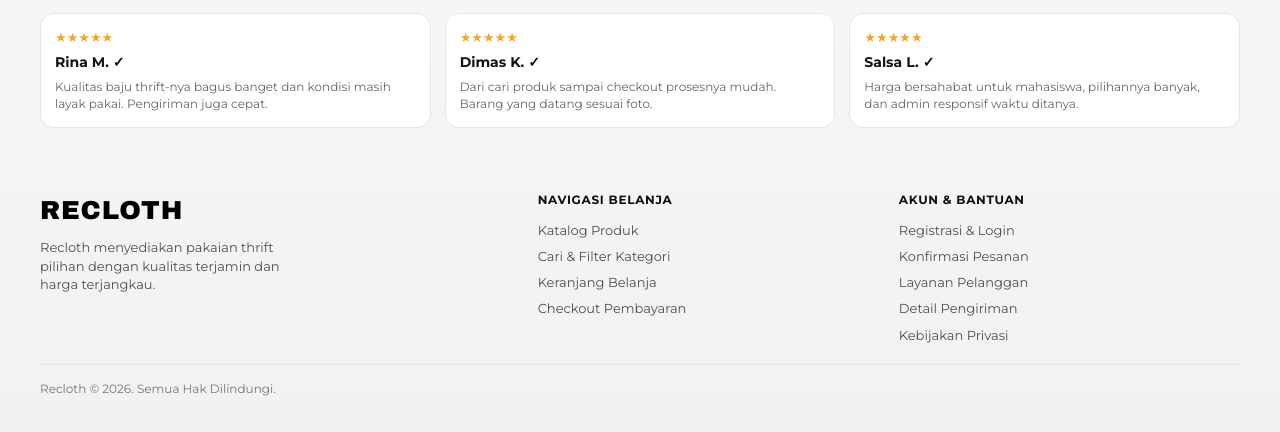
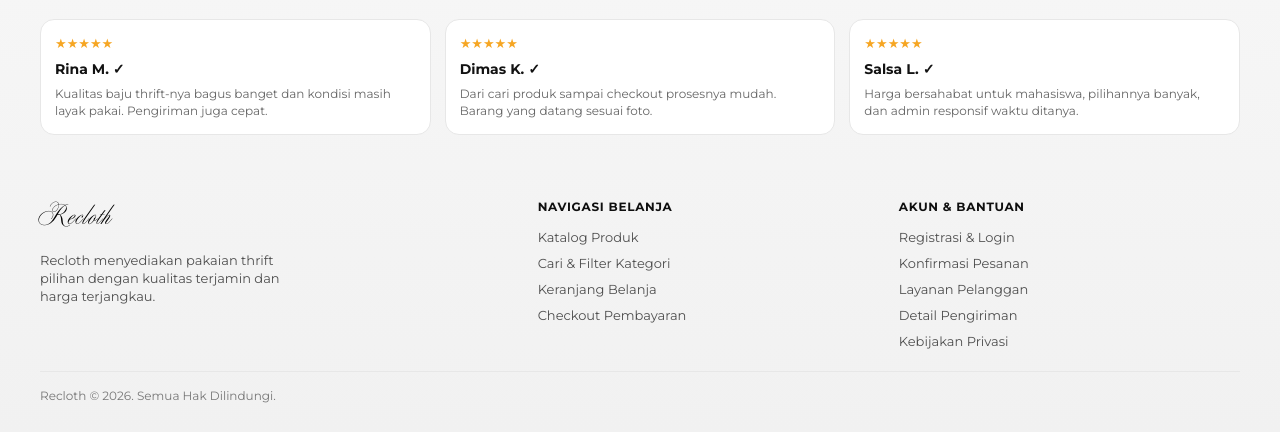
Before and after one commit to kite1412/Recloth, a PHP site: page / in a window 1280 px wide. Shown: the part 1847-2279 px from the top of the page. Before the commit the page ends 2243 px from the top, so only its background shows below. Run offline with PHP 8.4, Linux system fonts and the light colour scheme.

Commit message:
update brand logo

```diff
--- a/index.php
+++ b/index.php
@@ -31,14 +31,25 @@ function formatRupiah(float $amount): string
 
 <!DOCTYPE html>
 <html lang="id">
+
 <head>
     <meta charset="UTF-8">
     <meta name="viewport" content="width=device-width, initial-scale=1.0">
     <title><?= htmlspecialchars($title, ENT_QUOTES, 'UTF-8') ?></title>
     <link rel="preconnect" href="https://fonts.googleapis.com">
     <link rel="preconnect" href="https://fonts.gstatic.com" crossorigin>
-    <link href="https://fonts.googleapis.com/css2?family=Archivo+Black&family=Montserrat:wght@400;500;600;700&display=swap" rel="stylesheet">
+    <link rel="icon" type="image/png" href="public/icons/app-logo.png">
+    <link
+        href="https://fonts.googleapis.com/css2?family=Archivo+Black&family=Montserrat:wght@400;500;600;700&display=swap"
+        rel="stylesheet">
     <style>
+        @font-face {
+            font-family: 'Symphony';
+            src: url('public/fonts/symphony-pro-regular.otf') format('opentype');
+            font-weight: normal;
+            font-style: normal;
+        }
+
         :root {
             --bg: #f4f4f4;
             --text: #121212;
@@ -82,11 +93,12 @@ function formatRupiah(float $amount): string
         }
 
         .brand {
-            font-family: "Archivo Black", sans-serif;
-            font-size: 26px;
+            font-family: "Symphony", sans-serif;
+            font-size: 30px;
             text-decoration: none;
             color: var(--black);
-            letter-spacing: 0.8px;
+            letter-spacing: 1px;
+            margin-top: 5px;
         }
 
         .menu {
@@ -456,10 +468,11 @@ function formatRupiah(float $amount): string
         }
     </style>
 </head>
+
 <body>
     <div class="site-wrap">
         <nav class="navbar">
-            <a class="brand" href="index.php">RECLOTH</a>
+            <a class="brand" href="index.php">Recloth</a>
             <ul class="menu">
                 <li><a href="index.php">Beranda</a></li>
                 <li><a href="src/user/catalog.php">Katalog</a></li>
@@ -471,9 +484,10 @@ function formatRupiah(float $amount): string
             <div class="nav-actions">
                 <a class="cart-icon" href="#" aria-label="Keranjang">
                     <svg viewBox="0 0 24 24" fill="none" xmlns="http://www.w3.org/2000/svg" aria-hidden="true">
-                        <path d="M3 4H5L7.3 14.2C7.5 15.1 8.3 15.8 9.2 15.8H17.8C18.7 15.8 19.5 15.1 19.7 14.2L21 8H6" stroke="currentColor" stroke-width="1.8" stroke-linecap="round" stroke-linejoin="round"/>
-                        <circle cx="9.5" cy="19" r="1.2" fill="currentColor"/>
-                        <circle cx="17.5" cy="19" r="1.2" fill="currentColor"/>
+                        <path d="M3 4H5L7.3 14.2C7.5 15.1 8.3 15.8 9.2 15.8H17.8C18.7 15.8 19.5 15.1 19.7 14.2L21 8H6"
+                            stroke="currentColor" stroke-width="1.8" stroke-linecap="round" stroke-linejoin="round" />
+                        <circle cx="9.5" cy="19" r="1.2" fill="currentColor" />
+                        <circle cx="17.5" cy="19" r="1.2" fill="currentColor" />
                     </svg>
                 </a>
                 <div class="auth-links">
@@ -487,7 +501,9 @@ function formatRupiah(float $amount): string
             <div>
                 <h1>Temukan Baju Thrift Sesuai Gayamu</h1>
                 <p>
-                    Recloth adalah platform e-commerce berbasis web yang menawarkan pakaian thrift berkualitas pilihan. Setiap produk dikurasi dengan teliti, sehingga kamu bisa tampil stylish dengan harga terjangkau dan pengalaman belanja yang nyaman.
+                    Recloth adalah platform e-commerce berbasis web yang menawarkan pakaian thrift berkualitas pilihan.
+                    Setiap produk dikurasi dengan teliti, sehingga kamu bisa tampil stylish dengan harga terjangkau dan
+                    pengalaman belanja yang nyaman.
                 </p>
                 <a class="hero-btn" href="src/user/catalog.php">Belanja Sekarang</a>
 
@@ -516,7 +532,8 @@ function formatRupiah(float $amount): string
                 <?php foreach ($newArrivals as $product): ?>
                     <?php $discount = $product['old'] > 0 ? round((($product['old'] - $product['price']) / $product['old']) * 100) : 0; ?>
                     <article class="card">
-                        <img src="<?= htmlspecialchars($product['image'], ENT_QUOTES, 'UTF-8') ?>" alt="<?= htmlspecialchars($product['name'], ENT_QUOTES, 'UTF-8') ?>">
+                        <img src="<?= htmlspecialchars($product['image'], ENT_QUOTES, 'UTF-8') ?>"
+                            alt="<?= htmlspecialchars($product['name'], ENT_QUOTES, 'UTF-8') ?>">
                         <h3><?= htmlspecialchars($product['name'], ENT_QUOTES, 'UTF-8') ?></h3>
                         <div class="price">
                             <span><?= formatRupiah((float) $product['price']) ?></span>
@@ -537,7 +554,8 @@ function formatRupiah(float $amount): string
                 <?php foreach ($topSelling as $product): ?>
                     <?php $discount = $product['old'] > 0 ? round((($product['old'] - $product['price']) / $product['old']) * 100) : 0; ?>
                     <article class="card">
-                        <img src="<?= htmlspecialchars($product['image'], ENT_QUOTES, 'UTF-8') ?>" alt="<?= htmlspecialchars($product['name'], ENT_QUOTES, 'UTF-8') ?>">
+                        <img src="<?= htmlspecialchars($product['image'], ENT_QUOTES, 'UTF-8') ?>"
+                            alt="<?= htmlspecialchars($product['name'], ENT_QUOTES, 'UTF-8') ?>">
                         <h3><?= htmlspecialchars($product['name'], ENT_QUOTES, 'UTF-8') ?></h3>
                         <div class="price">
                             <span><?= formatRupiah((float) $product['price']) ?></span>
@@ -575,8 +593,9 @@ function formatRupiah(float $amount): string
 
         <footer>
             <section>
-                <a class="brand" href="#">RECLOTH</a>
-                <p style="margin-top: 10px; max-width: 280px;">Recloth menyediakan pakaian thrift pilihan dengan kualitas terjamin dan harga terjangkau.</p>
+                <a class="brand" href="#">Recloth</a>
+                <p style="margin-top: 10px; max-width: 280px;">Recloth menyediakan pakaian thrift pilihan dengan
+                    kualitas terjamin dan harga terjangkau.</p>
             </section>
             <section>
                 <h5>Navigasi Belanja</h5>
@@ -602,4 +621,5 @@ function formatRupiah(float $amount): string
         <p class="copyright">Recloth © <?= date('Y') ?>. Semua Hak Dilindungi.</p>
     </div>
 </body>
+
 </html>
```
Also changed, not shown: src/user/catalog.php (+40 -17 lines), public/fonts/symphony-pro-regular.otf (added), public/icons/app-logo.png (added), 1 other file.
